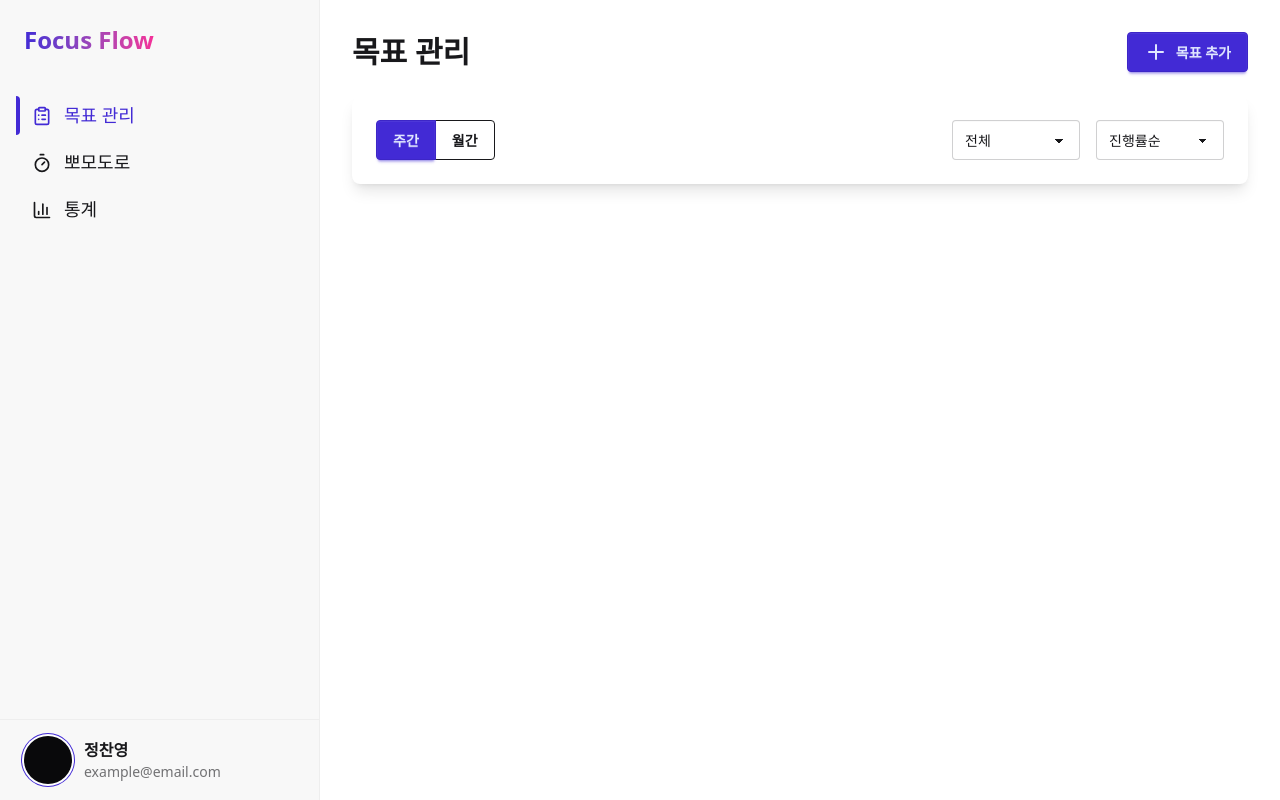
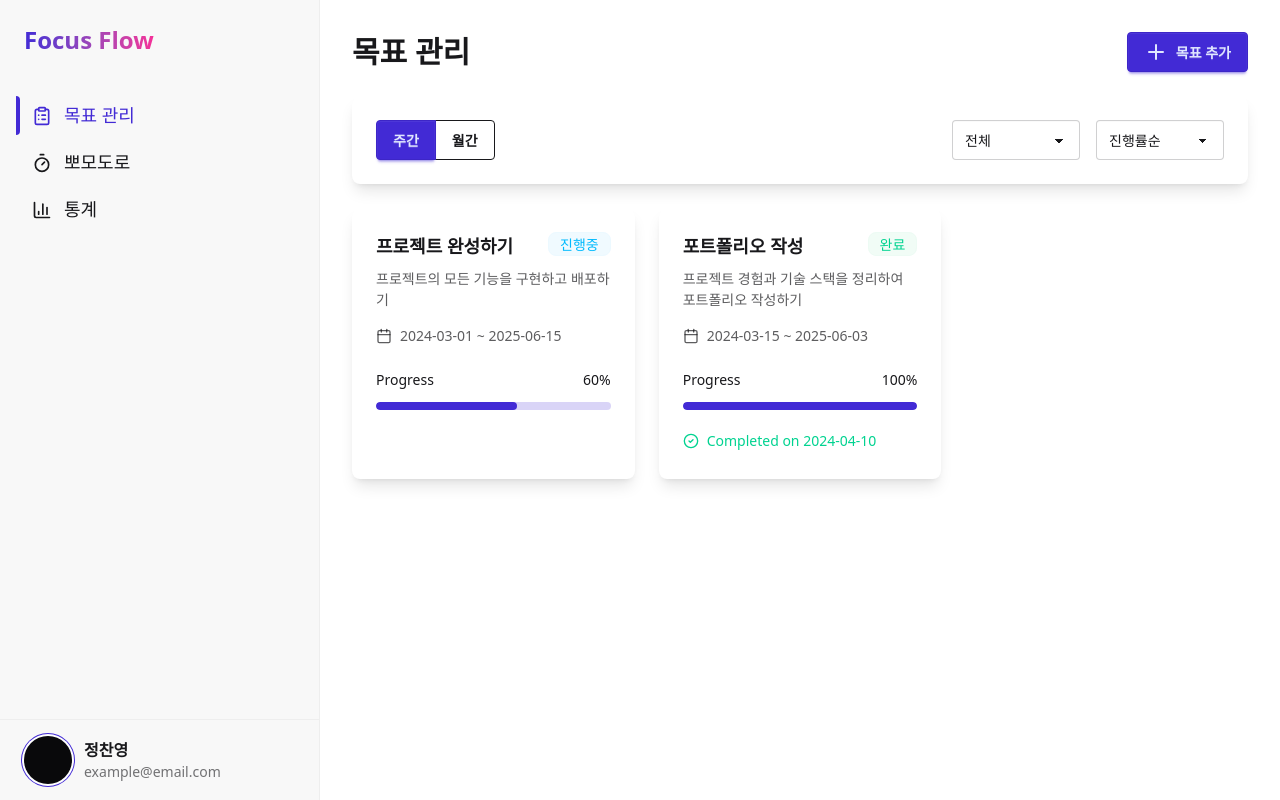
Before and after one commit to jchyng/focus-flow, a Next.js app: page /goals in a window 1280 px wide. Built offline with nearby package versions, Linux system fonts and the light colour scheme.

Commit message:
목표 관리 페이지 목표 카드 퍼블리싱

```diff
--- a/src/app/(dashboard)/goals/page.tsx
+++ b/src/app/(dashboard)/goals/page.tsx
@@ -1,6 +1,13 @@
 "use client";
 
-import { Plus, ChevronLeft, ChevronRight } from "lucide-react";
+import { Goal, Status, StatusText } from "@/types/goal";
+import {
+  Plus,
+  ChevronLeft,
+  ChevronRight,
+  Calendar,
+  CheckCircle2,
+} from "lucide-react";
 import { useState } from "react";
 
 enum Period {
@@ -196,11 +203,109 @@ function LookupOptionsBar() {
   );
 }
 
+// TODO: Replace with actual data fetching
+const goals: Goal[] = [
+  {
+    id: "1",
+    title: "프로젝트 완성하기",
+    description: "프로젝트의 모든 기능을 구현하고 배포하기",
+    progress: 60,
+    startDate: "2024-03-01",
+    endDate: "2025-06-15",
+    status: Status.DOING,
+  },
+  {
+    id: "2",
+    title: "포트폴리오 작성",
+    description: "프로젝트 경험과 기술 스택을 정리하여 포트폴리오 작성하기",
+    progress: 100,
+    startDate: "2024-03-15",
+    endDate: "2025-06-03",
+    status: Status.DONE,
+    completedAt: "2024-04-10",
+  },
+];
+
+interface GoalCardProps {
+  goal: Goal;
+}
+
+function getStatusBadgeClass(status: Status): string {
+  switch (status) {
+    case Status.TODO:
+      return "badge badge-ghost";
+    case Status.DOING:
+      return "badge badge-info badge-soft";
+    case Status.DONE:
+      return "badge badge-success badge-soft";
+    default:
+      return "badge badge-ghost";
+  }
+}
+
+function GoalCard({ goal }: GoalCardProps) {
+  return (
+    <div className="card bg-base-100 shadow-lg hover:shadow-xl transition-all duration-200">
+      <div className="card-body">
+        <div className="flex justify-between items-start">
+          <h2 className="card-title text-lg">{goal.title}</h2>
+          <div className={getStatusBadgeClass(goal.status)}>
+            {StatusText[goal.status]}
+          </div>
+        </div>
+
+        <p className="text-base-content/70 line-clamp-2">{goal.description}</p>
+
+        <div className="flex flex-col gap-2 mt-2">
+          <div className="flex items-center gap-2 text-sm text-base-content/70">
+            <Calendar size={16} />
+            <span>
+              {goal.startDate} ~ {goal.endDate}
+            </span>
+          </div>
+        </div>
+
+        <div className="mt-4">
+          <div className="flex justify-between text-sm mb-1">
+            <span>Progress</span>
+            <span>{goal.progress}%</span>
+          </div>
+          <progress
+            className="progress progress-primary w-full"
+            value={goal.progress}
+            max="100"
+          />
+        </div>
+
+        <div className="h-6 mt-2">
+          {goal.completedAt && (
+            <div className="flex items-center gap-2 text-sm text-success">
+              <CheckCircle2 size={16} />
+              <span>Completed on {goal.completedAt}</span>
+            </div>
+          )}
+        </div>
+      </div>
+    </div>
+  );
+}
+
+function GoalGrid() {
+  return (
+    <div className="grid grid-cols-1 md:grid-cols-2 lg:grid-cols-3 gap-6">
+      {goals.map((goal) => (
+        <GoalCard key={goal.id} goal={goal} />
+      ))}
+    </div>
+  );
+}
+
 export default function GoalsPage() {
   return (
     <div className="space-y-6">
       <Header />
       <LookupOptionsBar />
+      <GoalGrid />
     </div>
   );
 }
--- /dev/null
+++ b/src/types/goal.ts
@@ -0,0 +1,47 @@
+export enum Status {
+  TODO = "todo",
+  DOING = "doing",
+  DONE = "done",
+}
+
+export const StatusText: Record<Status, string> = {
+  [Status.TODO]: "대기중",
+  [Status.DOING]: "진행중",
+  [Status.DONE]: "완료",
+};
+
+export enum Priority {
+  NONE = "none",
+  LOW = "low",
+  MEDIUM = "medium",
+  HIGH = "high",
+}
+
+export const PriorityText: Record<Priority, string> = {
+  [Priority.NONE]: "없음",
+  [Priority.LOW]: "낮음",
+  [Priority.MEDIUM]: "보통",
+  [Priority.HIGH]: "높음",
+};
+
+export interface Task {
+  id: string;
+  title: string;
+  description: string;
+  status: Status;
+  priority: Priority;
+  startDate?: string;
+  endDate?: string;
+}
+
+export interface Goal {
+  id: string;
+  title: string;
+  description: string;
+  progress: number;
+  startDate: string;
+  endDate: string;
+  completedAt?: string;
+  status: Status;
+  tasks?: Task[];
+}
```
